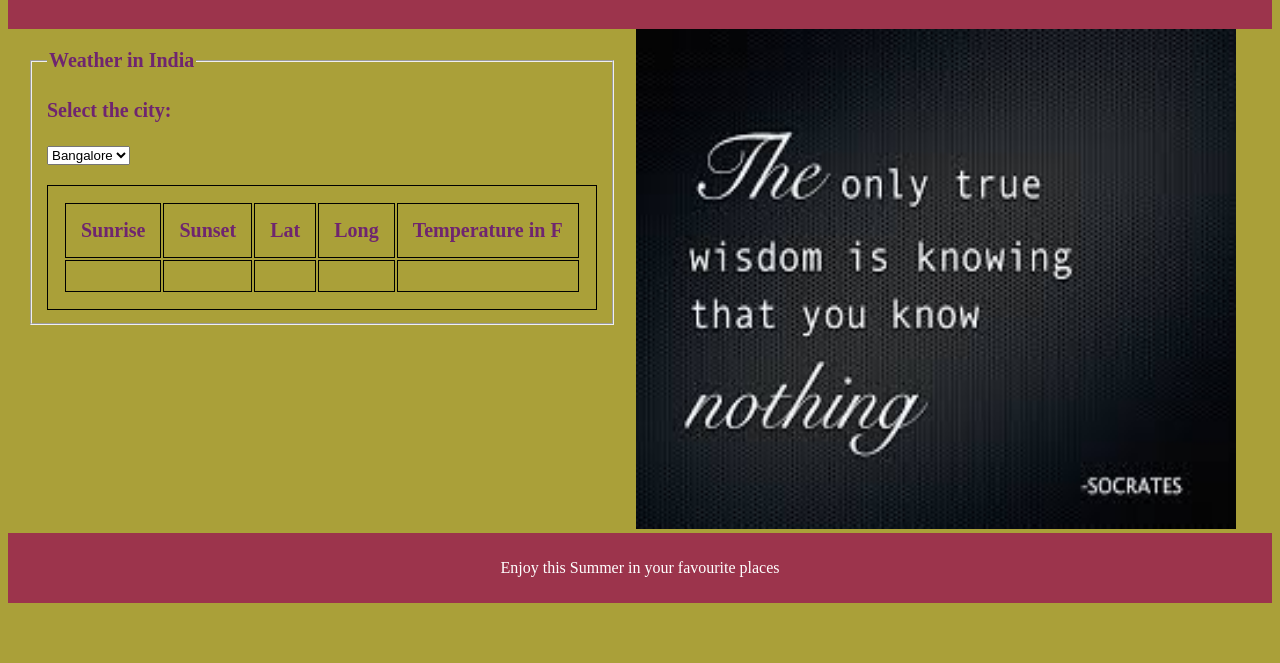
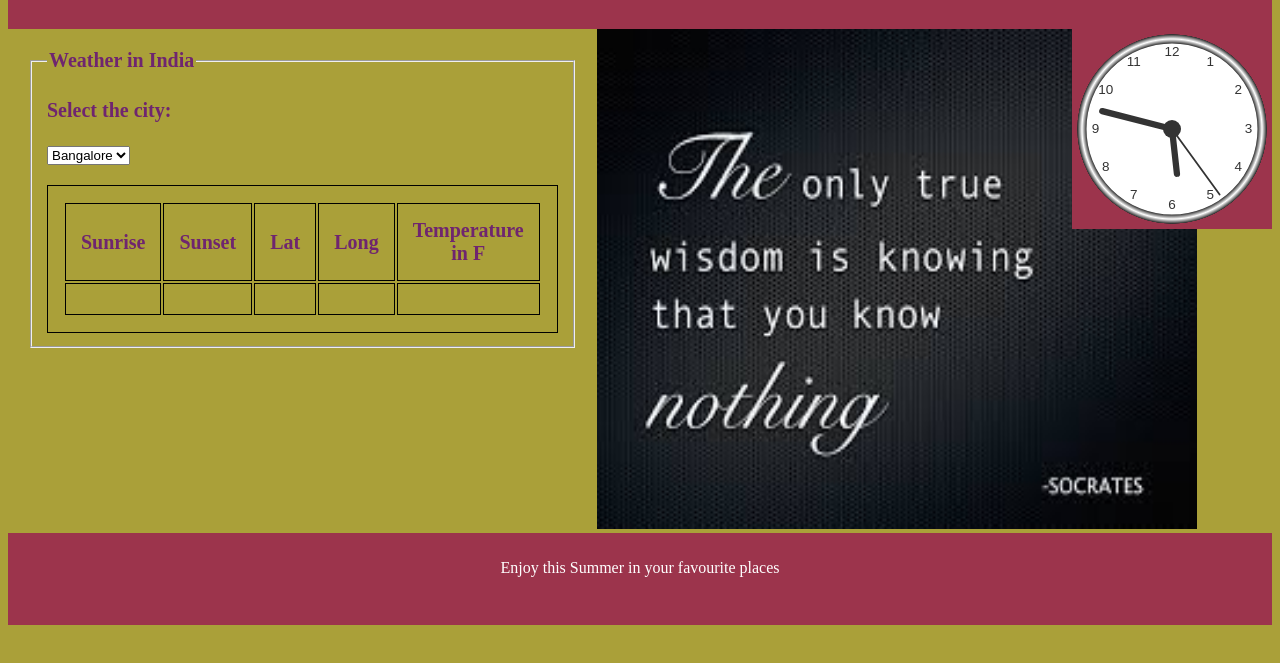
Before and after one commit to shamimyousuf101/MyGitRepo, a plain HTML site: page JamesTeachings/index.html in a window 1280 px wide. Shown: the part 79-742 px from the top of the page. Drawn offline with Linux system fonts and the light colour scheme; no server answers.

Commit message:
Add a analog clock

```diff
--- a/JamesTeachings/index.html
+++ b/JamesTeachings/index.html
@@ -10,11 +10,19 @@
 
 			header {
 				background-color: #9C344C;
+			}
+
+			#title {
 				text-align: center;
 				font-size: 35px;
 				color: white;
 				padding: 30px;
+			}
 
+			#canvas {
+				position: sticky;
+				float: right;
+				background-color:#9C344C;
 			}
 
 			body {
@@ -61,7 +69,16 @@
 
 	<body onload = "startTimer();findTemperature();">
 
-		<header> Welcome to NRI's Monitor</header>
+		<header>
+
+			<div id="title">
+				Welcome to NRI's Monitor
+			</div>
+			<canvas id="canvas" width="200" height="200">
+			</canvas>
+
+
+		</header>
 
 		<div class="flex-container">
 
@@ -118,6 +135,8 @@
 
 	<footer>
 		<p> Enjoy this Summer in your favourite places</p>
+		<marquee>Happy holidays... </marquee>
+
 	</footer>
 
 	<script>
@@ -143,8 +162,6 @@
 
 		}
 
-
-
 		function displayNextImage() {
           x = (x === images.length - 1) ? 0 : x + 1;
           document.getElementById("img").src = images[x];
@@ -168,6 +185,87 @@
           images[5] = "images6.jpg";
           images[6] = "images7.jpg";
 
+          var canvas = document.getElementById("canvas");
+			var ctx = canvas.getContext("2d");
+			var radius = canvas.height / 2;
+			ctx.translate(radius, radius);
+			radius = radius * 0.90
+			setInterval(drawClock, 1000);
+
+			function drawClock() {
+			  drawFace(ctx, radius);
+			  drawNumbers(ctx, radius);
+			  drawTime(ctx, radius);
+			}
+
+			function drawFace(ctx, radius) {
+			  var grad;
+			  ctx.beginPath();
+			  ctx.arc(0, 0, radius, 0, 2*Math.PI);
+			  ctx.fillStyle = 'white';
+			  ctx.fill();
+			  grad = ctx.createRadialGradient(0,0,radius*0.95, 0,0,radius*1.05);
+			  grad.addColorStop(0, '#333');
+			  grad.addColorStop(0.5, 'white');
+			  grad.addColorStop(1, '#333');
+			  ctx.strokeStyle = grad;
+			  ctx.lineWidth = radius*0.1;
+			  ctx.stroke();
+			  ctx.beginPath();
+			  ctx.arc(0, 0, radius*0.1, 0, 2*Math.PI);
+			  ctx.fillStyle = '#333';
+			  ctx.fill();
+			}
+
+			function drawNumbers(ctx, radius) {
+			  var ang;
+			  var num;
+			  ctx.font = radius*0.15 + "px arial";
+			  ctx.textBaseline="middle";
+			  ctx.textAlign="center";
+			  for(num = 1; num < 13; num++){
+			    ang = num * Math.PI / 6;
+			    ctx.rotate(ang);
+			    ctx.translate(0, -radius*0.85);
+			    ctx.rotate(-ang);
+			    ctx.fillText(num.toString(), 0, 0);
+			    ctx.rotate(ang);
+			    ctx.translate(0, radius*0.85);
+			    ctx.rotate(-ang);
+			  }
+			}
+
+			function drawTime(ctx, radius){
+			    var now = new Date();
+			    var hour = now.getHours();
+			    var minute = now.getMinutes();
+			    var second = now.getSeconds();
+			    //hour
+			    hour=hour%12;
+			    hour=(hour*Math.PI/6)+
+			    (minute*Math.PI/(6*60))+
+			    (second*Math.PI/(360*60));
+			    drawHand(ctx, hour, radius*0.5, radius*0.07);
+			    //minute
+			    minute=(minute*Math.PI/30)+(second*Math.PI/(30*60));
+			    drawHand(ctx, minute, radius*0.8, radius*0.07);
+			    // second
+			    second=(second*Math.PI/30);
+			    drawHand(ctx, second, radius*0.9, radius*0.02);
+			}
+
+			function drawHand(ctx, pos, length, width) {
+			    ctx.beginPath();
+			    ctx.lineWidth = width;
+			    ctx.lineCap = "round";
+			    ctx.moveTo(0,0);
+			    ctx.rotate(pos);
+			    ctx.lineTo(0, -length);
+			    ctx.stroke();
+			    ctx.rotate(-pos);
+			}
+
+
 	</script>
 
 </html>
```
Lines whose indentation alone changed are shown as unchanged.
